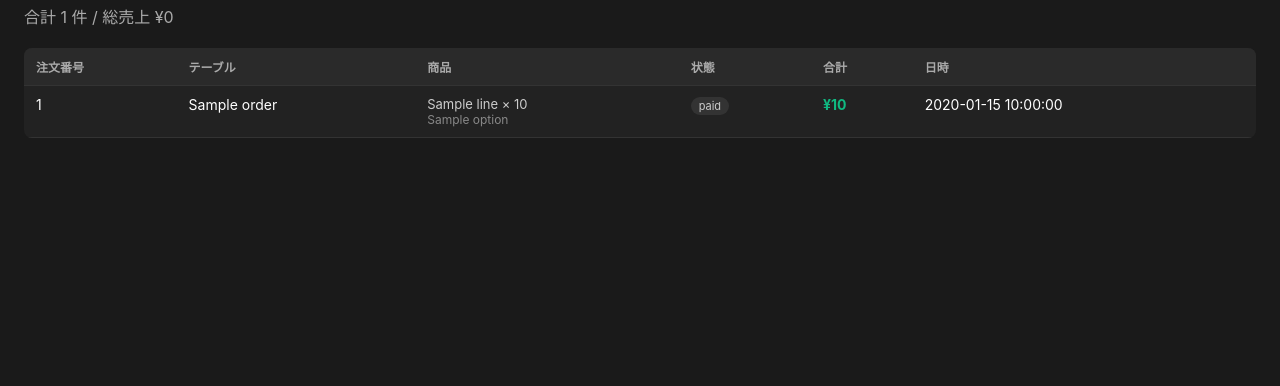
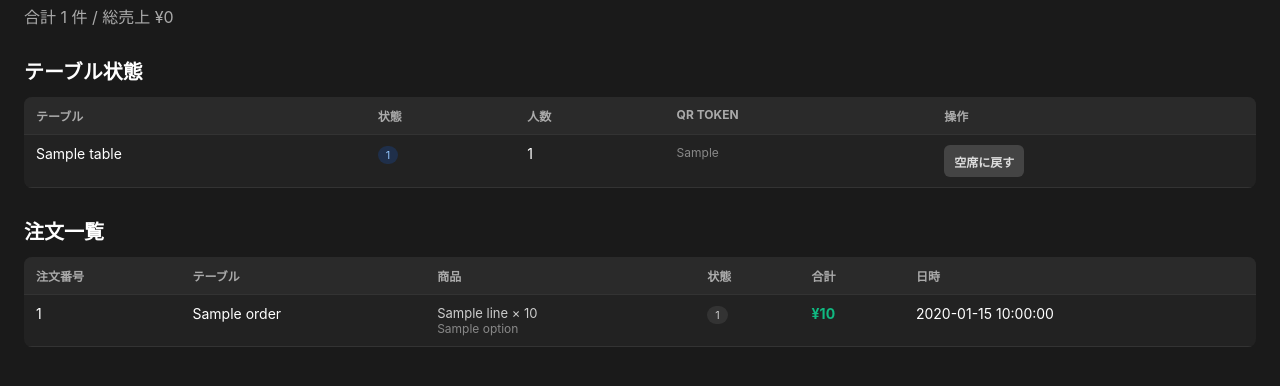
Before and after one commit to phyo-wai-soe-jp/MOA, a Flask app: template templates/admin.html in a window 1280 px wide. Shown: the part 70-456 px from the top of the page. Run offline with Flask 3, Linux system fonts and the light colour scheme; the template is opened without the code that fills it: most values are stand-ins (such as "Sample title", 1, 10 or a date in 2020); parts of the project's set-up code (start-up, migrations or seed data) failed here and were passed over; some libraries are stand-ins or nearby versions.

Commit message:
Add table status and checkout workflow

```diff
--- a/app.py
+++ b/app.py
@@ -14,6 +14,20 @@ app.secret_key = os.environ.get("SECRET_KEY", "mobile-order-secret")
 
 DEFAULT_TABLE_LABEL = "デフォルト"
 TOKEN_COOKIE = "moa_token"
+STATUS_LABELS = {
+    db.TABLE_STATUS_VACANT: "空席",
+    db.TABLE_STATUS_IN_USE: "利用中",
+    db.TABLE_STATUS_CHECKOUT_WAITING: "会計待ち",
+    db.TABLE_STATUS_PAID: "会計済み",
+    db.SESSION_STATUS_ACTIVE: "利用中",
+    db.SESSION_STATUS_CHECKOUT_WAITING: "会計待ち",
+    db.SESSION_STATUS_CLOSED: "会計済み",
+    0: "未確認",
+    1: "調理中",
+    2: "提供済み",
+    3: "会計済み",
+    4: "キャンセル",
+}
 
 
 class DecimalSafeJSONProvider(DefaultJSONProvider):
@@ -53,7 +67,7 @@ def require_table_session():
     """Ensure the request has a valid table session; returns (session, new_session_or_None).
     If no session cookie is present, transparently starts one on the default table."""
     sess = current_session()
-    if sess and sess["status"] == "active":
+    if sess and sess["status"] in (db.SESSION_STATUS_ACTIVE, db.SESSION_STATUS_CHECKOUT_WAITING):
         return sess, None
     table = db.get_or_create_table(DEFAULT_TABLE_LABEL)
     sess = db.get_or_create_active_session(table["id"])
@@ -65,12 +79,59 @@ def set_session_cookie(resp, sess):
     return resp
 
 
+def customer_num_from_request():
+    raw = request.args.get("customers") or request.args.get("customer_num")
+    if not raw:
+        return None
+    try:
+        value = int(raw)
+    except ValueError:
+        return None
+    return value if value > 0 else None
+
+
+def table_for_session(sess):
+    return db.get_table(sess["table_id"]) if sess else None
+
+
+def ordering_locked(sess):
+    table = table_for_session(sess)
+    if not sess or sess["status"] != db.SESSION_STATUS_ACTIVE:
+        return True
+    if table and table["status"] in (db.TABLE_STATUS_CHECKOUT_WAITING, db.TABLE_STATUS_PAID):
+        return True
+    return False
+
+
+def session_state_payload(sess):
+    table = table_for_session(sess)
+    table_status = table["status"] if table else None
+    return {
+        "session_status": sess["status"] if sess else None,
+        "session_status_label": STATUS_LABELS.get(sess["status"] if sess else None, ""),
+        "table_status": table_status,
+        "table_status_label": STATUS_LABELS.get(table_status, ""),
+        "customer_num": table.get("customer_num") if table else None,
+        "ordering_locked": ordering_locked(sess),
+    }
+
+
 # ---------- Customer entry points ----------
 
 @app.get("/t/<label>")
 def enter_table(label):
     table = db.get_or_create_table(label)
-    sess = db.get_or_create_active_session(table["id"])
+    sess = db.get_or_create_active_session(table["id"], customer_num_from_request())
+    resp = make_response(redirect(url_for("index")))
+    return set_session_cookie(resp, sess)
+
+
+@app.get("/q/<qr_token>")
+def enter_table_by_qr(qr_token):
+    table = db.get_table_by_qr_token(qr_token)
+    if not table:
+        return "Invalid table QR token", 404
+    sess = db.get_or_create_active_session(table["id"], customer_num_from_request())
     resp = make_response(redirect(url_for("index")))
     return set_session_cookie(resp, sess)
 
@@ -155,6 +216,10 @@ def current_cart():
 
 @app.post("/api/cart/add")
 def add_to_cart():
+    sess, _ = require_table_session()
+    if ordering_locked(sess):
+        return jsonify({"error": "このテーブルは会計待ちのため追加注文できません。", **bill_payload(sess)}), 409
+
     data = request.get_json(silent=True) or {}
     item_id = data.get("item_id")
     qty = max(int(data.get("qty", 1)), 1)
@@ -196,6 +261,12 @@ def get_bill():
     return jsonify(bill_payload(sess))
 
 
+@app.get("/api/menu")
+def api_menu():
+    sess, _ = require_table_session()
+    return jsonify({"menu": db.get_menu(), **session_state_payload(sess)})
+
+
 def order_for_api(order):
     items = []
     for item in order["items"]:
@@ -230,6 +301,7 @@ def bill_payload(sess):
         "cart": cart,
         "cart_total": cs["total"],
         "cart_count": cs["count"],
+        **session_state_payload(sess),
     }
 
 
@@ -253,6 +325,9 @@ def cart_to_db_lines(cart):
 @app.post("/order")
 def place_order():
     sess, _ = require_table_session()
+    if ordering_locked(sess):
+        return "このテーブルは会計待ちのため追加注文できません。", 409
+
     cart = current_cart()
 
     order = None
@@ -284,6 +359,9 @@ def place_order():
 @app.post("/api/orders")
 def create_order_api():
     sess, _ = require_table_session()
+    if ordering_locked(sess):
+        return jsonify({"error": "このテーブルは会計待ちのため追加注文できません。", **bill_payload(sess)}), 409
+
     cart = current_cart()
     if not cart:
         return jsonify({"error": "カートが空です。商品をもう一度追加してください。", **bill_payload(sess)}), 400
@@ -299,34 +377,56 @@ def create_order_api():
     return jsonify(bill_payload(sess))
 
 
+@app.post("/api/order")
+def create_order_api_compat():
+    return create_order_api()
+
+
+@app.get("/api/order/status")
+def order_status_api():
+    sess, _ = require_table_session()
+    return jsonify(bill_payload(sess))
+
+
+@app.post("/api/checkout")
+def request_checkout_api():
+    sess, _ = require_table_session()
+    payload = bill_payload(sess)
+    if payload["cart_count"] > 0:
+        return jsonify({"error": "未送信の商品があります。先に注文を送信してください。", **payload}), 400
+    if payload["order_count"] == 0:
+        return jsonify({"error": "まだ注文がありません。", **payload}), 400
+
+    db.request_checkout(sess["id"])
+    refreshed = db.get_session_by_token(sess["token"])
+    return jsonify(bill_payload(refreshed))
+
+
 @app.post("/bill/checkout")
 def checkout_bill():
     sess, _ = require_table_session()
     cart = current_cart()
 
-    if cart:
+    if cart and not ordering_locked(sess):
         db.create_order(sess["table_id"], sess["id"], cart_to_db_lines(cart))
         session["cart"] = []
         session.modified = True
 
     orders = db.get_orders_for_session(sess["id"])
     total = int(round(sum(float(o["total"]) for o in orders)))
-
-    for o in orders:
-        db.record_payment(o["id"], o["total"])
-    db.close_session(sess["id"])
+    if orders:
+        db.request_checkout(sess["id"])
 
     resp = make_response(
         render_template(
             "receipt.html",
-            mode="bill",
+            mode="bill_request",
             table=db_table_label(sess["table_id"]),
             orders=[order_for_receipt(o) for o in orders],
             total=total,
             bill_id=str(sess["id"])[:8].upper(),
         )
     )
-    resp.delete_cookie(TOKEN_COOKIE)
     return resp
 
 
@@ -368,6 +468,13 @@ def current_staff():
     return dict(row) if row else None
 
 
+def require_staff():
+    staff = current_staff()
+    if not staff:
+        return None, redirect(url_for("admin_login_form"))
+    return staff, None
+
+
 @app.get("/admin/login")
 def admin_login_form():
     return render_template("admin_login.html", error=None)
@@ -392,12 +499,38 @@ def admin_logout():
 
 @app.get("/admin")
 def admin():
-    staff = current_staff()
-    if not staff:
-        return redirect(url_for("admin_login_form"))
+    staff, redirect_resp = require_staff()
+    if redirect_resp:
+        return redirect_resp
     orders = db.get_all_orders()
+    tables = db.get_table_states()
     grand_total = sum(float(o["total"]) for o in orders)
-    return render_template("admin.html", orders=orders, grand_total=grand_total, staff=staff)
+    return render_template(
+        "admin.html",
+        orders=orders,
+        tables=tables,
+        grand_total=grand_total,
+        staff=staff,
+        status_labels=STATUS_LABELS,
+    )
+
+
+@app.post("/admin/sessions/<session_id>/paid")
+def admin_mark_session_paid(session_id):
+    _, redirect_resp = require_staff()
+    if redirect_resp:
+        return redirect_resp
+    db.complete_session_payment(session_id)
+    return redirect(url_for("admin"))
+
+
+@app.post("/admin/tables/<table_id>/reset")
+def admin_reset_table(table_id):
+    _, redirect_resp = require_staff()
+    if redirect_resp:
+        return redirect_resp
+    db.reset_table(table_id)
+    return redirect(url_for("admin"))
 
 
 if __name__ == "__main__":
--- a/schema.sql
+++ b/schema.sql
@@ -44,8 +44,17 @@ CREATE TABLE IF NOT EXISTS tables (
     id UUID PRIMARY KEY DEFAULT gen_random_uuid(),
     label VARCHAR(50) UNIQUE NOT NULL,
     seats INT,
+    qr_token VARCHAR(128),
+    customer_num INT DEFAULT 0,
+    status VARCHAR(20) DEFAULT 'vacant',
     is_active BOOLEAN DEFAULT TRUE
 );
+
+ALTER TABLE tables ADD COLUMN IF NOT EXISTS qr_token VARCHAR(128);
+ALTER TABLE tables ADD COLUMN IF NOT EXISTS customer_num INT DEFAULT 0;
+ALTER TABLE tables ADD COLUMN IF NOT EXISTS status VARCHAR(20) DEFAULT 'vacant';
+UPDATE tables SET customer_num = 0 WHERE customer_num IS NULL;
+UPDATE tables SET status = 'vacant' WHERE status IS NULL;
 
 CREATE TABLE IF NOT EXISTS qr_codes (
     id UUID PRIMARY KEY DEFAULT gen_random_uuid(),
@@ -134,3 +143,4 @@ CREATE INDEX IF NOT EXISTS idx_orders_session ON orders(session_id);
 CREATE INDEX IF NOT EXISTS idx_orders_table ON orders(table_id);
 CREATE INDEX IF NOT EXISTS idx_order_items_order ON order_items(order_id);
 CREATE INDEX IF NOT EXISTS idx_sessions_token ON sessions(token);
+CREATE UNIQUE INDEX IF NOT EXISTS idx_tables_qr_token ON tables(qr_token) WHERE qr_token IS NOT NULL;
--- a/templates/admin.html
+++ b/templates/admin.html
@@ -16,6 +16,7 @@
       h1 { margin: 0; }
       .logout { color: #aaa; font-size: 13px; text-decoration: none; }
       .summary { color: #aaa; margin-bottom: 20px; }
+      h2 { margin: 28px 0 12px; font-size: 20px; }
       table {
         width: 100%;
         border-collapse: collapse;
@@ -48,6 +49,29 @@
         background: #333;
         color: #ccc;
       }
+      .status-waiting { background: #4a2d12; color: #fbbf24; }
+      .status-active { background: #123b2a; color: #34d399; }
+      .status-paid { background: #1f2f4a; color: #93c5fd; }
+      .actions {
+        display: flex;
+        flex-wrap: wrap;
+        gap: 8px;
+      }
+      .action-button {
+        min-height: 32px;
+        border: 0;
+        border-radius: 6px;
+        padding: 0 10px;
+        background: #0b8ff2;
+        color: #fff;
+        font-size: 12px;
+        font-weight: 700;
+        cursor: pointer;
+      }
+      .action-button.secondary {
+        background: #444;
+        color: #ddd;
+      }
     </style>
   </head>
   <body>
@@ -57,6 +81,52 @@
     </div>
     <div class="summary">合計 {{ orders|length }} 件 / 総売上 ¥{{ "%.0f"|format(grand_total) }}</div>
 
+    <h2>テーブル状態</h2>
+    {% if tables %}
+      <table>
+        <thead>
+          <tr>
+            <th>テーブル</th>
+            <th>状態</th>
+            <th>人数</th>
+            <th>QR Token</th>
+            <th>操作</th>
+          </tr>
+        </thead>
+        <tbody>
+          {% for table in tables %}
+            <tr>
+              <td>{{ table.label }}</td>
+              <td>
+                <span class="status {% if table.status == 'checkout_waiting' %}status-waiting{% elif table.status == 'in_use' %}status-active{% elif table.status == 'paid' %}status-paid{% endif %}">
+                  {{ status_labels.get(table.status, table.status) }}
+                </span>
+              </td>
+              <td>{{ table.customer_num or "-" }}</td>
+              <td class="opt">{{ table.qr_token or "-" }}</td>
+              <td>
+                <div class="actions">
+                  {% if table.session_id and table.status == 'checkout_waiting' %}
+                    <form method="post" action="/admin/sessions/{{ table.session_id }}/paid">
+                      <button class="action-button" type="submit">会計済みにする</button>
+                    </form>
+                  {% endif %}
+                  {% if table.status != 'vacant' %}
+                    <form method="post" action="/admin/tables/{{ table.id }}/reset">
+                      <button class="action-button secondary" type="submit">空席に戻す</button>
+                    </form>
+                  {% endif %}
+                </div>
+              </td>
+            </tr>
+          {% endfor %}
+        </tbody>
+      </table>
+    {% else %}
+      <div class="empty">まだテーブルはありません。</div>
+    {% endif %}
+
+    <h2>注文一覧</h2>
     {% if orders %}
       <table>
         <thead>
@@ -84,7 +154,7 @@
                   </div>
                 {% endfor %}
               </td>
-              <td><span class="status">{{ order.status }}</span></td>
+              <td><span class="status">{{ status_labels.get(order.status, order.status) }}</span></td>
               <td class="total">¥{{ "%.0f"|format(order.total) }}</td>
               <td>{{ order.created_at }}</td>
             </tr>
```
Also changed, not shown: db.py (+133 -8 lines), templates/order.html (+21 -5 lines), templates/receipt.html (+5 -3 lines).
